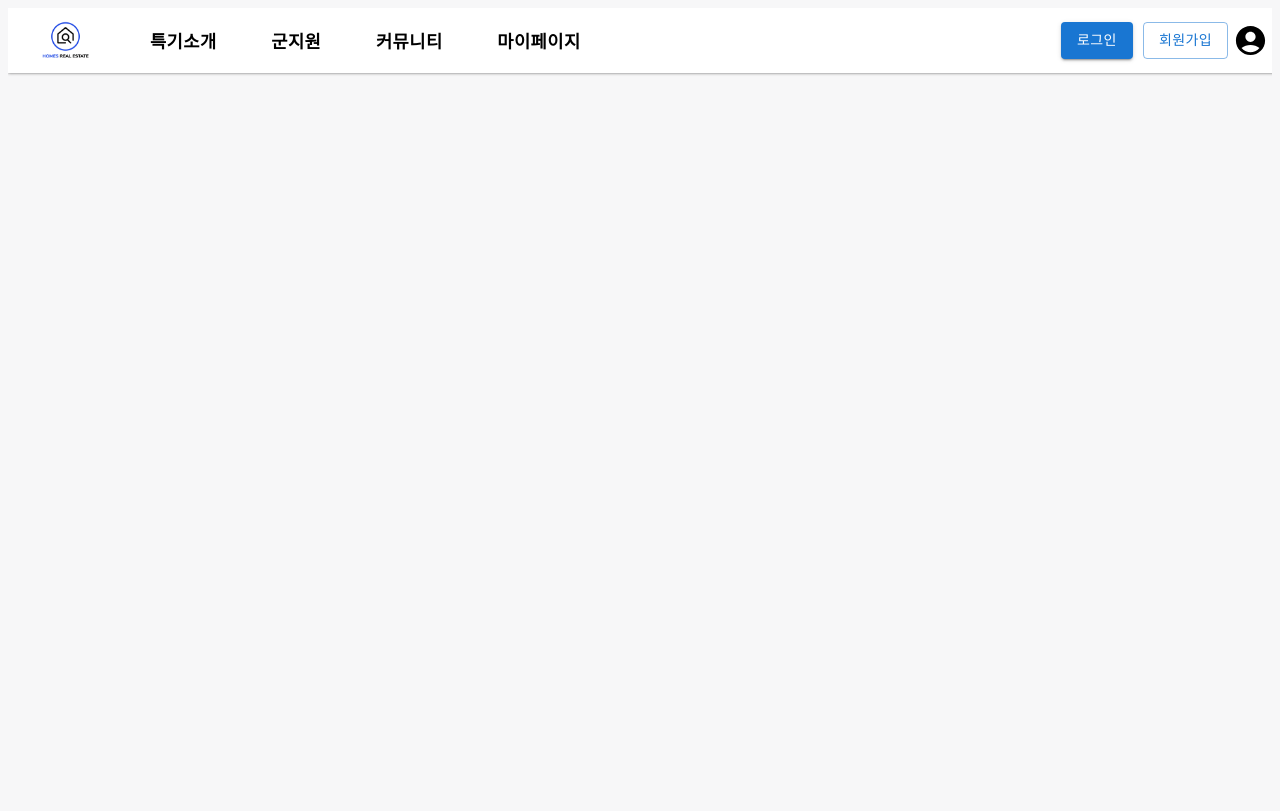
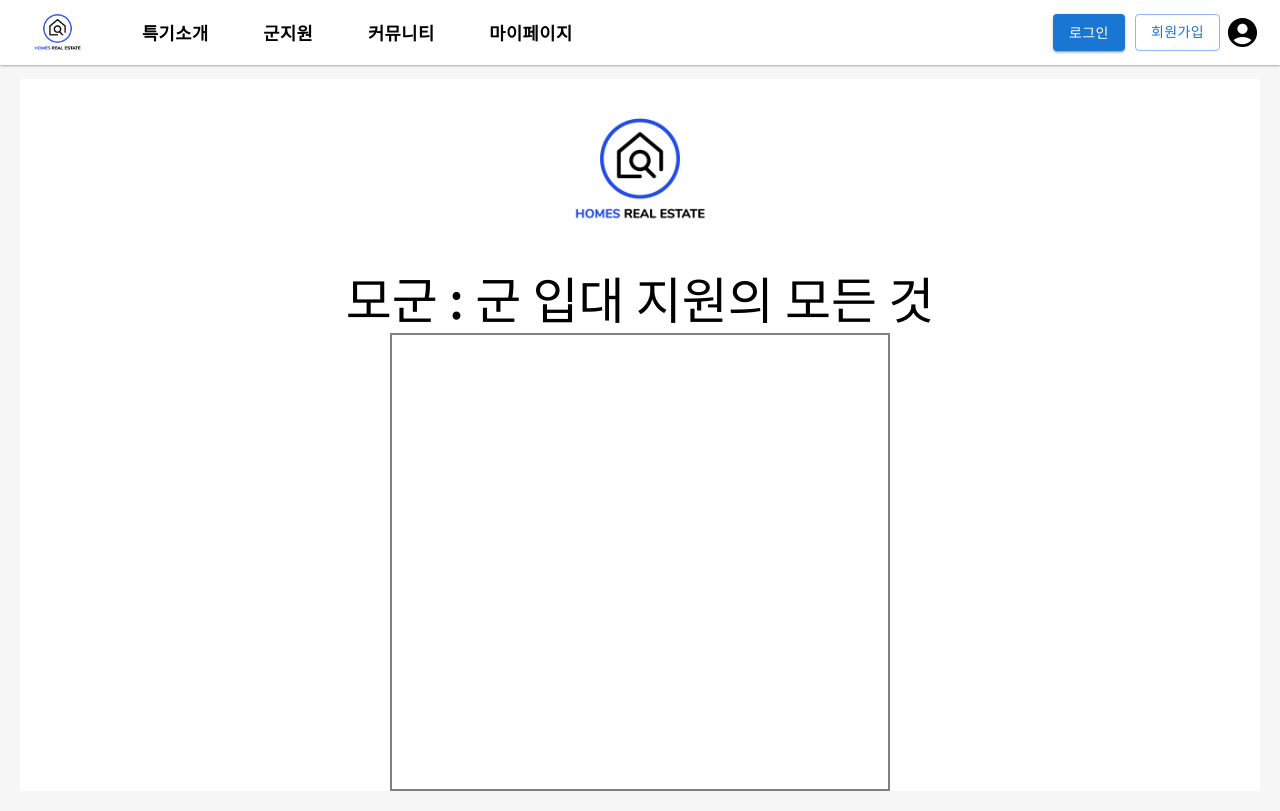
Before and after one commit to osamhack2022/WEB_MoGoon_PatAndMat, a React (Create React App) app in the folder WEB(FE)/mogoon/: page /Login in a window 1280 px wide. Built offline with nearby package versions, Linux system fonts and the light colour scheme.

Commit message:
Fix css, Login publising

```diff
--- a/WEB(FE)/mogoon/src/App.css
+++ b/WEB(FE)/mogoon/src/App.css
@@ -29,6 +29,8 @@ hr{
 
 body{
   background-color: #f7f7f8;
+  margin: 0;
+  padding: 0;
 }
 
 .App {
@@ -42,7 +44,6 @@ body{
   padding: 20px;
   padding-top: 10px;
   background-color: #f7f7f8;
-  /* min-height: 100vh; */
 }
 
 a{
--- a/WEB(FE)/mogoon/src/App.js
+++ b/WEB(FE)/mogoon/src/App.js
@@ -9,11 +9,13 @@ import Header from "./components/Header/Header"
 import Specialty from "./components/Specialty/Specialty"
 import Banner from './components/Banner';
 import SpDetail from './components/Specialty/SpDetail';
+import Login from './components/Account/Login';
 
 //css
 import './App.css';
 import './css/Header.css';
 import './css/Specialty.css';
+import './css/Login.css';
 
 function App() {
   return (
@@ -26,6 +28,7 @@ function App() {
             <Route path="/" element={<Specialty />}></Route>
             <Route path="/Specialty/" element={<Specialty />}></Route>
             <Route path="/Specialty/SpDetail/:SpName" element={<SpDetail />}></Route>
+            <Route path="/Login/" element={<Login />}></Route>
           </Routes>
         </div>
       </BrowserRouter>
--- /dev/null
+++ b/WEB(FE)/mogoon/src/components/Account/Login.js
@@ -0,0 +1,20 @@
+// import React, { useState } from 'react';
+import React, { useEffect, useState, useCallback } from "react";
+import axios from 'axios';
+
+
+
+const Login = () => {
+
+    return (
+        <div className="login-wrap">
+            <div className="login-logo"></div>
+            <div className="login-name">모군 : 군 입대 지원의 모든 것</div>
+            <div className="login-content">
+
+            </div>
+        </div>
+    );
+};
+
+export default React.memo(Login);
--- a/WEB(FE)/mogoon/src/components/Header/Header.js
+++ b/WEB(FE)/mogoon/src/components/Header/Header.js
@@ -20,7 +20,11 @@ let Header = (props) => {
                     <HeaderItem title="마이페이지" />
                 </ul>
                 <div>
-                    <Button variant="contained" className='btnLogin' style={{ margin: "5px" }}>로그인</Button>
+                    <Button variant="contained" className='btnLogin' style={{ margin: "5px" }}>
+                        <Link to="/Login/">
+                            로그인
+                        </Link>
+                    </Button>
                     <Button variant="outlined" className='btnJoin' style={{ margin: "5px" }}>회원가입</Button>
                     <AccountCircleIcon className='account' fontSize='large' />
                 </div>
--- a/WEB(FE)/mogoon/src/components/Specialty/SpDetail.js
+++ b/WEB(FE)/mogoon/src/components/Specialty/SpDetail.js
@@ -25,7 +25,7 @@ let SpDetail = () => {
     const tabContArr_kind = [
         {
             tabTitle: (
-                <div className={activeIndexKind === 0 ? "is-active" : ""} onClick={() => { tabClickHandlerKind(0) }}>육군</div>
+                <div className={activeIndexKind === 0 ? "is-activekind" : ""} onClick={() => { tabClickHandlerKind(0) }}>육군</div>
             ),
             tabCont: (
                 <>
@@ -68,7 +68,7 @@ let SpDetail = () => {
         },
         {
             tabTitle: (
-                <div className={activeIndexKind === 1 ? "is-active" : ""} onClick={() => { tabClickHandlerKind(1) }}>해군</div>
+                <div className={activeIndexKind === 1 ? "is-activekind" : ""} onClick={() => { tabClickHandlerKind(1) }}>해군</div>
             ),
             tabCont: (
                 <>
@@ -111,7 +111,7 @@ let SpDetail = () => {
         },
         {
             tabTitle: (
-                <div className={activeIndexKind === 2 ? "is-active" : ""} onClick={() => { tabClickHandlerKind(2) }}>공군</div>
+                <div className={activeIndexKind === 2 ? "is-activekind" : ""} onClick={() => { tabClickHandlerKind(2) }}>공군</div>
             ),
             tabCont: (
                 <>
@@ -154,7 +154,7 @@ let SpDetail = () => {
         },
         {
             tabTitle: (
-                <div className={activeIndexKind === 3 ? "is-active" : ""} onClick={() => { tabClickHandlerKind(3) }}>해병대</div>
+                <div className={activeIndexKind === 3 ? "is-activekind" : ""} onClick={() => { tabClickHandlerKind(3) }}>해병대</div>
             ),
             tabCont: (
                 <>
@@ -274,7 +274,7 @@ let SpDetail = () => {
                 <div className='header-img' />
                 <div className='header-content'>
                     <div className='header-content-name' style={{ display: "inline-block" }}>{name}</div>
-                    <span className='header-content-miltray_kind'>
+                    <span className='header-content-miltray_kind' style={{color:"gray"}}>
                         (AIR30010)
                     </span>
                     <div className='header-content-kind'>
--- a/WEB(FE)/mogoon/src/components/Specialty/Specialty.js
+++ b/WEB(FE)/mogoon/src/components/Specialty/Specialty.js
@@ -16,7 +16,7 @@ const Specialty = (props) => {
             "desc": "장갑차를 조종할 수 있습니다.",
             "imageSrc": "",
             "kind": "",
-            "like": 0,
+            "like": 5,
             "military_kind": ["육군"],
             "speciality_code": { "marin": "", "army": "", "airforce": "", "navy": "" },
             "speciality_name": "장갑차병",
@@ -27,7 +27,7 @@ const Specialty = (props) => {
             "desc": "",
             "imageSrc": "",
             "kind": "",
-            "like": 0,
+            "like": 10,
             "military_kind": ["육군"],
             "speciality_code": { "marin": "", "army": "", "airforce": "", "navy": "" },
             "speciality_name": "155mm자주포병",
@@ -38,7 +38,7 @@ const Specialty = (props) => {
             "desc": "",
             "imageSrc": "",
             "kind": "",
-            "like": 0,
+            "like": 200,
             "military_kind": ["육군"],
             "speciality_code": { "marin": "", "army": "", "airforce": "", "navy": "" },
             "speciality_name": "의장병",
@@ -49,7 +49,7 @@ const Specialty = (props) => {
             "desc": "",
             "imageSrc": "",
             "kind": "",
-            "like": 0,
+            "like": 50,
             "military_kind": ["해군"],
             "speciality_code": { "marin": "", "army": "", "airforce": "", "navy": "" },
             "speciality_name": "조타",
@@ -60,7 +60,7 @@ const Specialty = (props) => {
             "desc": "",
             "imageSrc": "",
             "kind": "",
-            "like": 0,
+            "like": 999,
             "military_kind": ["해군"],
             "speciality_code": { "marin": "", "army": "", "airforce": "", "navy": "" },
             "speciality_name": "병기",
@@ -71,7 +71,7 @@ const Specialty = (props) => {
             "desc": "전산, 컴퓨터와 관련된 임무를 할 수 있습니다",
             "imageSrc": "",
             "kind": "",
-            "like": 0,
+            "like": 2,
             "military_kind": ["해군"],
             "speciality_code": { "marin": "", "army": "", "airforce": "", "navy": "" },
             "speciality_name": "전산",
@@ -82,10 +82,10 @@ const Specialty = (props) => {
             "desc": "프로그램 개발을 할 수 있습니다",
             "imageSrc": "",
             "kind": "",
-            "like": 0,
+            "like": 24,
             "military_kind": ["해군"],
             "speciality_code": { "marin": "", "army": "", "airforce": "", "navy": "" },
-            "speciality_name": "S/W개발병",
+            "speciality_name": "SW개발병",
             "tags": ["교대근무", "휴가많음", "실내근무"]
         },
         {
@@ -93,7 +93,7 @@ const Specialty = (props) => {
             "desc": "",
             "imageSrc": "",
             "kind": "",
-            "like": 0,
+            "like": 16,
             "military_kind": ["해병대"],
             "speciality_code": { "marin": "", "army": "", "airforce": "", "navy": "" },
             "speciality_name": "대전차화기",
@@ -126,7 +126,7 @@ const Specialty = (props) => {
             "desc": "",
             "imageSrc": "",
             "kind": "",
-            "like": 0,
+            "like": 8,
             "military_kind": ["공군"],
             "speciality_code": { "marin": "", "army": "", "airforce": "", "navy": "" },
             "speciality_name": "우주기상분석병",
--- a/WEB(FE)/mogoon/src/components/Specialty/SpecialtyItem.js
+++ b/WEB(FE)/mogoon/src/components/Specialty/SpecialtyItem.js
@@ -2,6 +2,7 @@ import React, { useState } from 'react';
 import Checkbox from '@mui/material/Checkbox';
 import BookmarkIcon from '@mui/icons-material/Bookmark';
 import BookmarkBorderIcon from '@mui/icons-material/BookmarkBorder';
+import Badge from '@mui/material/Badge';
 import { BrowserRouter, Routes, Route, Link } from 'react-router-dom';
 
 let SpecialtyItem = (props) => {
@@ -35,7 +36,9 @@ let SpecialtyItem = (props) => {
                                 <SpTagItem tag={tag} />
                             ))
                         }
-                        <Checkbox sx={{ marginRight: "0", marginLeft: "auto", padding: "0" }} checked={chkBool} onClick={chkClick} icon={<BookmarkBorderIcon />} checkedIcon={<BookmarkIcon sx={{ color: "#ffd731" }} />} />
+                        <Badge color="secondary" badgeContent={props.like} sx={{marginRight: "0", marginLeft: "auto", padding: "0" }}>
+                            <Checkbox sx={{ marginRight: "0", marginLeft: "auto", padding: "0" }} checked={chkBool} onClick={chkClick} icon={<BookmarkBorderIcon />} checkedIcon={<BookmarkIcon sx={{ color: "#ffd731" }} />} />
+                        </Badge>
                     </div>
                 </div>
             </div>
--- /dev/null
+++ b/WEB(FE)/mogoon/src/css/Login.css
@@ -0,0 +1,34 @@
+.login-wrap{
+    width: 100%;
+    height: 89vh;
+    display: flex;
+    /* justify-content: center; */
+    align-items: center;
+    flex-direction: column;
+    background-color: white;
+}
+
+.login-wrap > div{
+    /* margin-bottom: 20px; */
+}
+
+.login-logo{
+    width: 100%;
+    height: 200px;
+    background-image: url("../../public/img/logo/logo.png");
+    background-position: center;
+    background-repeat: no-repeat;
+    background-size: contain;
+    /* background-color: aqua; */
+}
+
+.login-name{
+    font-size: 50px;
+    font-weight: 500;
+}
+
+.login-content{
+    width: 40%;
+    height: 500px;
+    border: 2px solid gray;
+}
--- a/WEB(FE)/mogoon/src/css/SpDetail.css
+++ b/WEB(FE)/mogoon/src/css/SpDetail.css
@@ -55,11 +55,11 @@
 
 .header-content-miltray_kind {
     display: inline-block;
-    margin-bottom: 5px;
+    margin-bottom: 10px;
 }
 
 .header-content-kind{
-    margin-bottom: 10px;
+    margin-bottom: 15px;
 }
 
 .desc {
--- a/WEB(FE)/mogoon/src/css/SpDetailTap.css
+++ b/WEB(FE)/mogoon/src/css/SpDetailTap.css
@@ -40,6 +40,7 @@
     border: none;
     transition: 0.3s;
     box-sizing: border-box;
+    background-color: gray;
 }
 
 .tabbox_kind >div:hover{
--- a/WEB(FE)/mogoon/src/index.css
+++ b/WEB(FE)/mogoon/src/index.css
@@ -15,9 +15,7 @@
 }
 
 html,body{
-  /* width: 100%; */
   height: 100%;
-  /* overflow: hidden; */
 }
 
 ul,li{
```
Also changed, not shown: WEB(FE)/mogoon/src/css/Header.css (+1 -19 lines).
